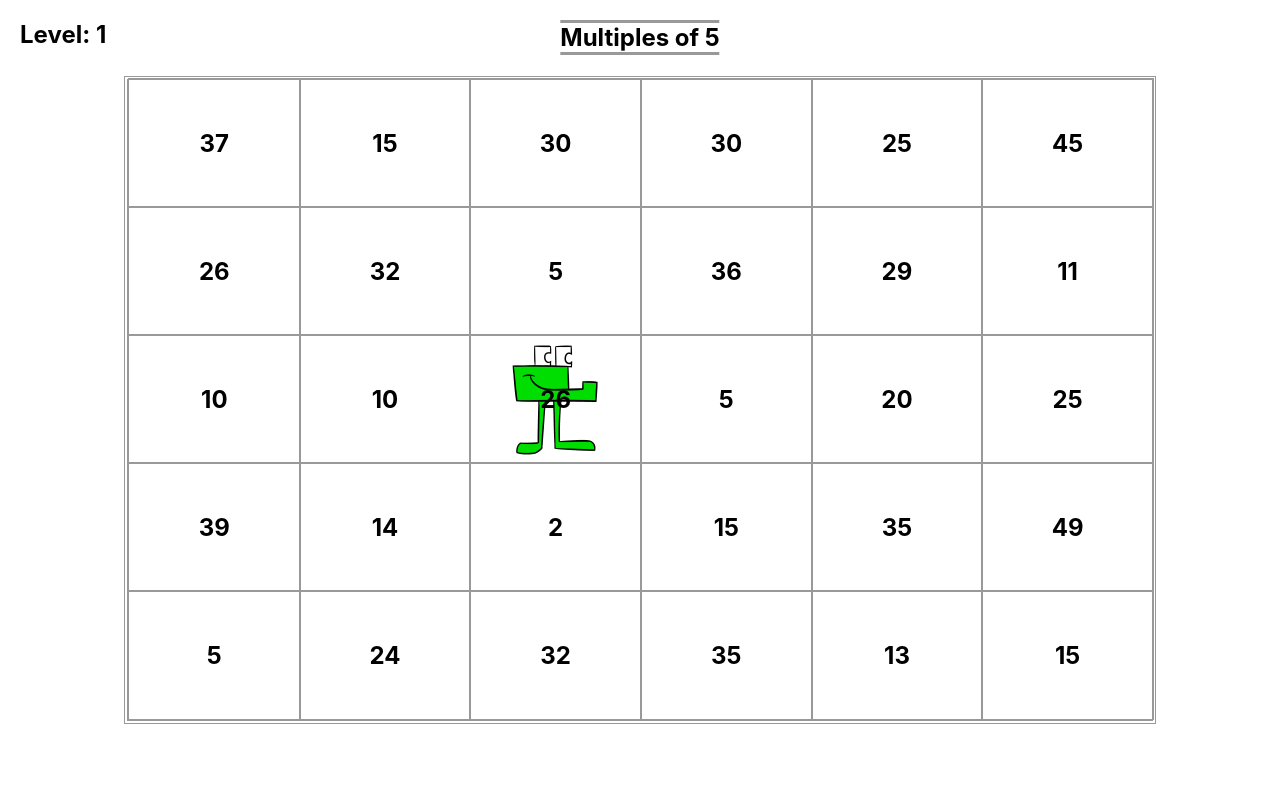
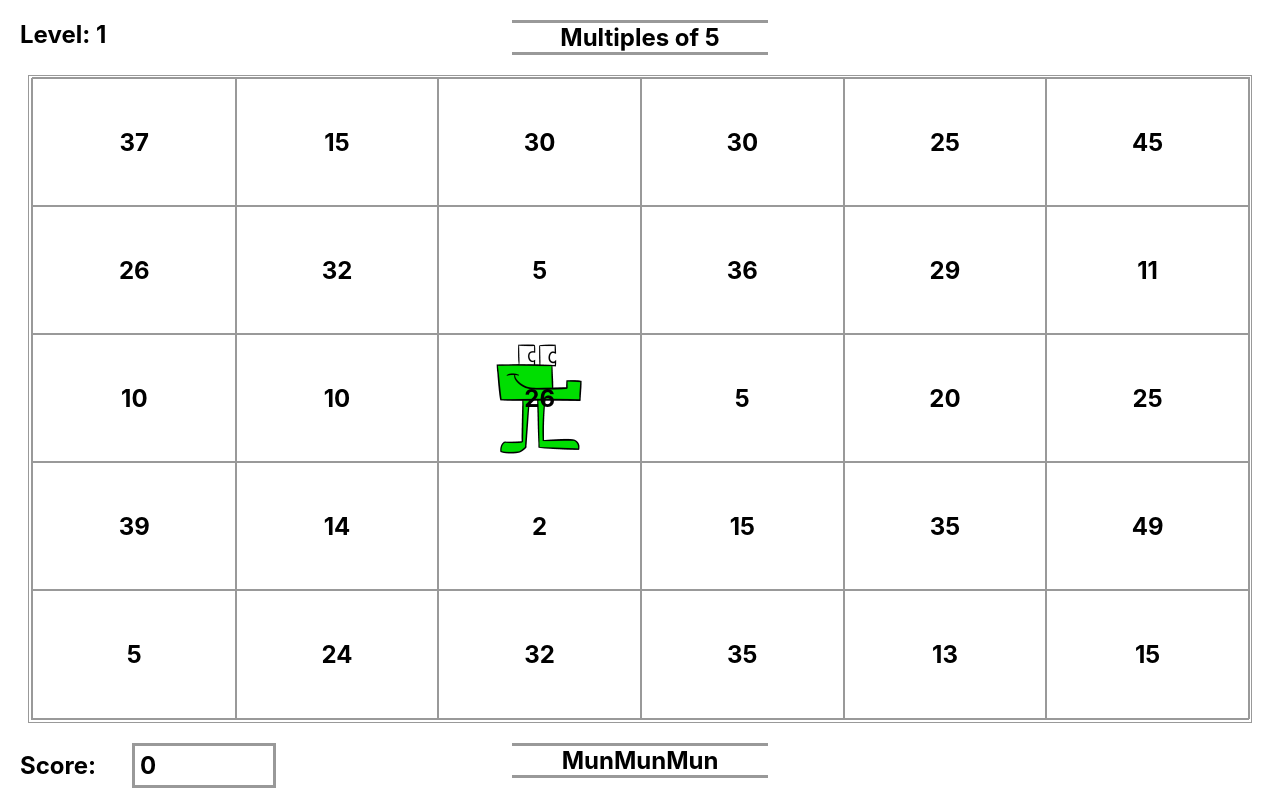
Before and after one commit to msaperst/number-munchers, a React (Create React App) app: page / in a window 1280 px wide. Built offline with nearby package versions, Linux system fonts and the light colour scheme.

Commit message:
Adding life and score tracking

```diff
--- a/src/components/board/Board.css
+++ b/src/components/board/Board.css
@@ -1,11 +1,16 @@
+.info {
+    width:100%;
+    height:75px;
+    position: relative;
+}
+
 .board {
     border: 4px double #999;
-    position: absolute;
-    width: 80%;
-    height: 80%;
+    position: relative;
+    width: 95%;
+    height: calc(100% - 160px);
     left: 50%;
-    top: 50%;
-    transform: translate(-50%, -50%);
+    transform: translate(-50%, 0);
 }
 
 .board-row {
--- a/src/components/game/Game.css
+++ b/src/components/game/Game.css
@@ -1,14 +1,29 @@
-.level {
+.level, .score {
     position: absolute;
     top: 20px;
     left: 20px;
+    width: 20%;
 }
 
-.title {
+.title, .lives {
     position: absolute;
+    width: 20%;
+    text-align: center;
     top: 20px;
     left: 50%;
     transform: translate(-50%, 0);
     border-bottom: 3px solid #999;
     border-top: 3px solid #999;
 }
+
+.score > span:nth-child(1) {
+    top: 8px;
+    position: relative;
+}
+
+.points {
+    border: 3px solid #999;
+    padding: 5px;
+    width: 50%;
+    float: right;
+}
--- a/src/components/game/Game.jsx
+++ b/src/components/game/Game.jsx
@@ -21,6 +21,8 @@ class Game extends React.Component {
             level: 1,
             type: GAME_TYPES.MULTIPLES,
             number: 5,
+            score: 0,
+            lives: 3,
             muncher: { x: 2, y: 2 },
             squares: Array(WIDTH * HEIGHT).fill(null),
         };
@@ -30,6 +32,8 @@ class Game extends React.Component {
         numberFill = numberFill.bind(this);
         // eslint-disable-next-line no-func-assign
         munch = munch.bind(this);
+        // eslint-disable-next-line no-func-assign
+        update = update.bind(this);
 
         // setup our initial square values
         const { squares } = this.state;
@@ -48,18 +52,44 @@ class Game extends React.Component {
     }
 
     render() {
-        const { level, type, number, muncher, squares } = this.state;
+        const {
+            level,
+            type,
+            number,
+            muncher,
+            squares,
+            score,
+            lives,
+        } = this.state;
+
+        const munchers = [];
+        for (let i = 0; i < lives; i++) {
+            munchers.push(
+                <span key={i} className="life">
+                    Mun
+                </span>
+            );
+        }
 
         return (
-            <div>
-                <div className="level">{`Level: ${level}`}</div>
-                <div className="title">{`${type} of ${number}`}</div>
+            <div className="full">
+                <div className="info">
+                    <div className="level">{`Level: ${level}`}</div>
+                    <div className="title">{`${type} of ${number}`}</div>
+                </div>
                 <Board
                     height={HEIGHT}
                     width={WIDTH}
                     muncher={muncher}
                     squares={squares}
                 />
+                <div className="info">
+                    <div className="score">
+                        <span>Score:</span>{' '}
+                        <span className="points">{score}</span>
+                    </div>
+                    <div className="lives">{munchers}</div>
+                </div>
             </div>
         );
     }
@@ -68,7 +98,7 @@ class Game extends React.Component {
 function handleDown(event) {
     switch (event.keyCode) {
         case SPACE:
-            munch();
+            update(munch());
             break;
         case LEFT:
             this.setState({
@@ -135,5 +165,17 @@ function munch() {
     return isValid;
 }
 
+function update(isValid) {
+    let { score, lives } = this.state;
+
+    if (isValid) {
+        score += 5;
+        this.setState({ score });
+    } else {
+        lives--;
+        this.setState({ lives });
+    }
+}
+
 export default Game;
-export { handleDown, numberFill, munch };
+export { handleDown, numberFill, munch, update };
--- a/src/index.css
+++ b/src/index.css
@@ -1,3 +1,8 @@
+html, body, #root, .full {
+    margin: 0;
+    height: 100%;
+}
+
 body {
     margin: 0;
     font-family: -apple-system, BlinkMacSystemFont, 'Segoe UI', 'Roboto', 'Oxygen',
```
Also changed, not shown: 2 other files (tests, documents, lock files or other folders).
